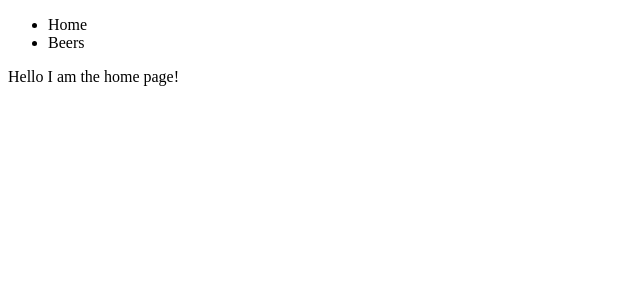
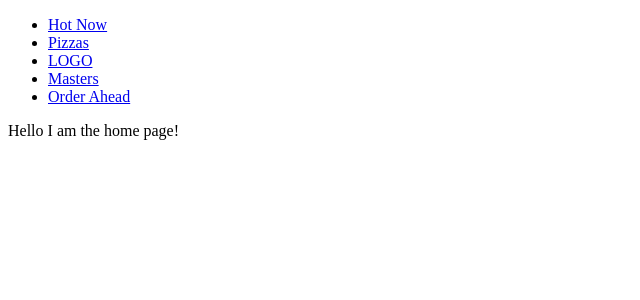
Before and after one commit to j-gens/gatsby-project, a Gatsby app in the folder client/: page / in a window 1280 px wide. Shown: the top 300 px of the page, without its empty margins (0-640 px from the left). Built offline with nearby package versions, Linux system fonts and the light colour scheme.

Commit message:
Add links to all pages to navigation component

```diff
--- a/client/src/components/Nav.js
+++ b/client/src/components/Nav.js
@@ -1,11 +1,25 @@
 import React from 'react';
+import { Link } from 'gatsby';
 
 export default function Nav() {
   return (
     <nav>
       <ul>
-        <li>Home</li>
-        <li>Beers</li>
+        <li>
+          <Link to='/'>Hot Now</Link>
+        </li>
+        <li>
+          <Link to='/pizzas'>Pizzas</Link>
+        </li>
+        <li>
+          <Link to='/'>LOGO</Link>
+        </li>
+        <li>
+          <Link to='/masters'>Masters</Link>
+        </li>
+        <li>
+          <Link to='/order'>Order Ahead</Link>
+        </li>
       </ul>
     </nav>
   );
```
